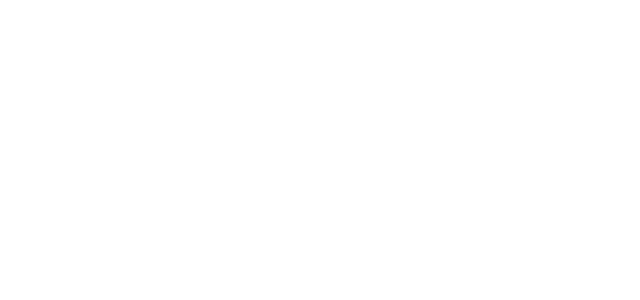
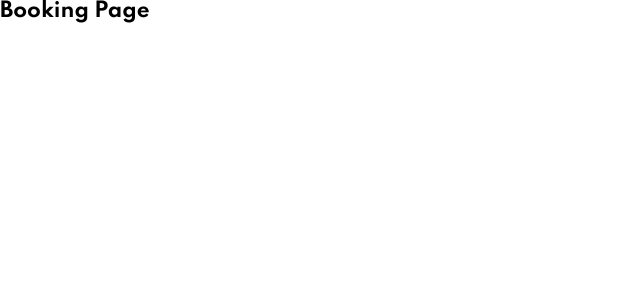
Before and after one commit to habibdev96/FEM-dine-restaurant-website, a React (Create React App) app: page /Booking in a window 1280 px wide. Shown: the top 300 px of the page, without its empty margins (0-640 px from the left). Built offline with nearby package versions, Linux system fonts and the light colour scheme.

Commit message:
implemented react router setup

```diff
--- a/package.json
+++ b/package.json
@@ -8,6 +8,7 @@
     "@testing-library/user-event": "^12.8.3",
     "react": "^17.0.2",
     "react-dom": "^17.0.2",
+    "react-router-dom": "^5.3.0",
     "react-scripts": "4.0.3",
     "styled-components": "^5.3.1",
     "web-vitals": "^1.1.2"
--- a/src/App.js
+++ b/src/App.js
@@ -1,9 +1,18 @@
 import Globals from "./abstracts/Globals";
+import { BrowserRouter as Router, Switch, Route } from "react-router-dom";
+import Home from "./pages/Home";
+import Booking from "./pages/Booking";
 
 const App = () => {
   return (
     <>
       <Globals />
+      <Router>
+        <Switch>
+          <Route exact path="/" component={Home} />
+          <Route exact path="/Booking" component={Booking} />
+        </Switch>
+      </Router>
     </>
   );
 };
--- /dev/null
+++ b/src/pages/Booking.js
@@ -0,0 +1,5 @@
+const Booking = () => {
+  return <h1>Booking Page</h1>;
+};
+
+export default Booking;
--- /dev/null
+++ b/src/pages/Home.js
@@ -0,0 +1,5 @@
+const Home = () => {
+  return <h1>Home page</h1>;
+};
+
+export default Home;
```
Also changed, not shown: 1 other file (tests, documents, lock files or other folders).
